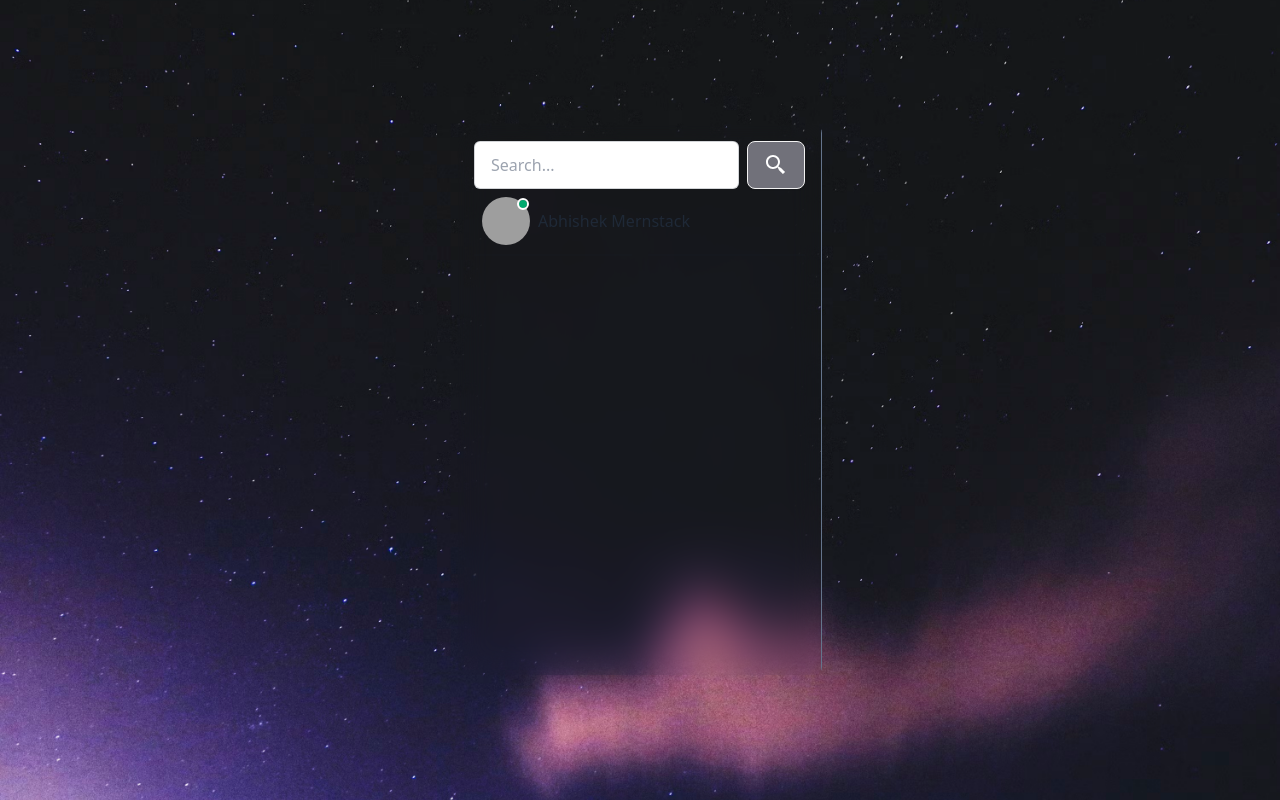
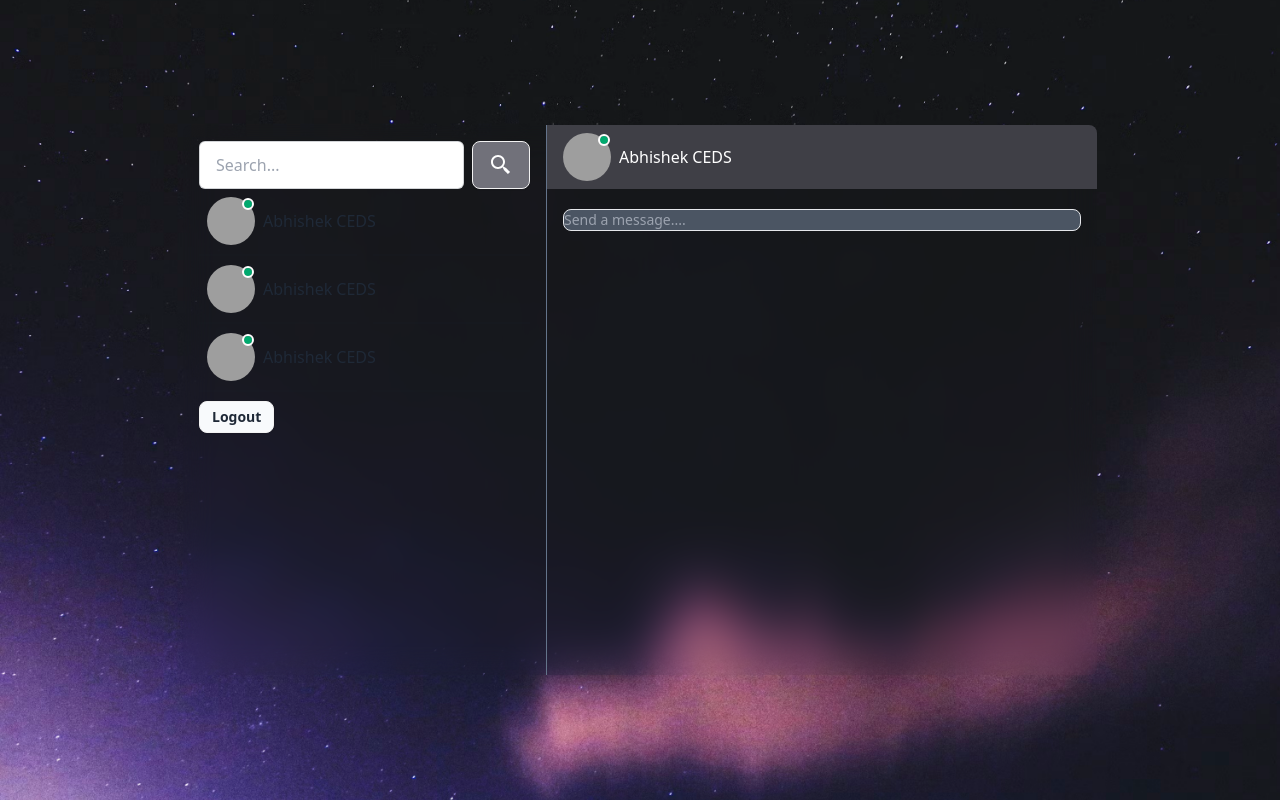
Before and after one commit to Abhishek2027ymca/Affinity, a React (Create React App) app in the folder Frontend/frontend/: page / in a window 1280 px wide. Built offline with nearby package versions, Linux system fonts and the light colour scheme; grey boxes are pictures that could not be loaded.

Commit message:
more addition of msg containeer  and otherusers

```diff
--- a/Frontend/frontend/src/components/MessageContainer.jsx
+++ b/Frontend/frontend/src/components/MessageContainer.jsx
@@ -1,12 +1,30 @@
-
-import React from 'react'
+import React from "react";
+import SendInput from "./SendInput";
 
 const MessageContainer = () => {
   return (
-    <div>
+   < div className = 'md:min-w-[550px] flex flex-col' >
 
+      <div className="flex gap-2 items-center  bg-zinc-700 text-white px-4 py-2 mb-2">
+        <div className="avatar online">
+          <div className="w-12 rounded-full">
+            <img
+              src="https://wallpapers.com/images/featured/cool-profile-picture-87h46gcobjl5e4xu.jpg"
+              alt="user avatar"
+            />
+          </div>
+        </div>
+        <div className="flex flex-col flex-1">
+          <div className="flex justify-between  gap-2 ">
+            <p>Abhishek CEDS </p>
+          </div>
+          <div />
+        </div>
     </div>
-  )
-}
+    {/* messagfe input here  */}
+     <SendInput/>
+     </div>
+  );
+};
 
-export default MessageContainer
+export default MessageContainer;
--- a/Frontend/frontend/src/components/OtherUser.jsx
+++ b/Frontend/frontend/src/components/OtherUser.jsx
@@ -4,6 +4,23 @@ const OtherUser = () => {
   return (
     <div>
 
+      <div className='flex gap-2 items-center hover:bg-zinc-200 rounded p-2 cursor-pointer'>
+        <div className='avatar online'>
+          <div className='w-12 rounded-full'>
+            <img
+              src="https://wallpapers.com/images/featured/cool-profile-picture-87h46gcobjl5e4xu.jpg"
+              alt="user avatar"
+            />
+          </div>
+        </div>
+        <div className='flex flex-col flex-1'>
+          <div className='flex justify-between items-center gap-2 flex-1'>
+            <p>Abhishek CEDS </p>
+          </div>
+        </div>
+      </div >
+      <div className  = 'divider my-0 py-0 h-1'> </div>
+
     </div>
   )
 }
--- a/Frontend/frontend/src/components/OtherUsers.jsx
+++ b/Frontend/frontend/src/components/OtherUsers.jsx
@@ -1,25 +1,16 @@
 import React from 'react';
+import OtherUser from './OtherUser.jsx';
+
 
 const OtherUsers = () => {
   return (
-    <div>
-      <div className='flex gap-2 items-center hover:bg-zinc-200 rounded p-2 cursor-pointer'>
-        <div className='avatar online'>
-          <div className='w-12 rounded-full'>
-            <img
-              src="https://wallpapers.com/images/featured/cool-profile-picture-87h46gcobjl5e4xu.jpg"
-              alt="user avatar"
-            />
-          </div>
-        </div>
-        <div className='flex flex-col flex-1'>
-          <div className='flex justify-between items-center gap-2 flex-1'>
-            <p>Abhishek Mernstack</p>
-          </div>
-        </div>
-      </div >
-      <div className  = 'divider my-0 py-0 h-1'> </div>
-    </div>
+   <div className ='overflow-auto'>
+    <OtherUser/>
+
+    <OtherUser/>
+
+    <OtherUser/>
+   </div>
   );
 };
 
--- /dev/null
+++ b/Frontend/frontend/src/components/SendInput.jsx
@@ -0,0 +1,18 @@
+
+import React from 'react'
+
+const SendInput = () => {
+  return (
+    <div>
+      <form  className='px-4 my-3'>
+
+        <div>
+            <input type="text"  placeholder ='Send a message....'
+            className = 'border text-sm rounded-lg block w-full bg-gray-600 text-white'/>
+        </div>
+      </form>
+    </div>
+  )
+}
+
+export default SendInput
--- a/Frontend/frontend/src/components/Sidebar.jsx
+++ b/Frontend/frontend/src/components/Sidebar.jsx
@@ -18,6 +18,9 @@ const Sidebar = () => {
 
      <div className = "dividar px-3"></div>
         <OtherUsers/>
+        <div className ='mt-2'>
+            <button className = 'btn btn-sm bg-slate-50'>Logout </button>
+        </div>
     </div>
   )
 }
```
